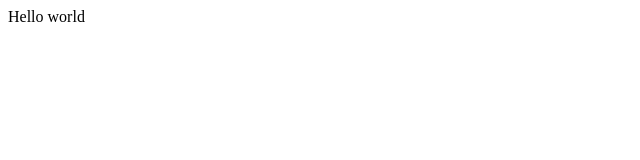
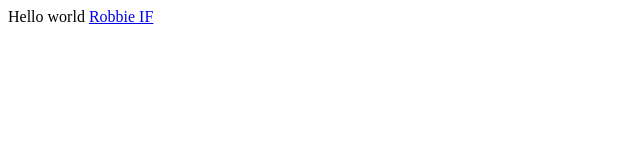
Before and after one commit to strievich/.github.io, a plain HTML site: page index.html in a window 1280 px wide. Shown: the full height of the page, 0-640 px from the left. Drawn offline with Linux system fonts and the light colour scheme.

Commit message:
Update index.html

```diff
--- a/index.html
+++ b/index.html
@@ -1 +1,3 @@
 Hello world
+
+<a href="strievich.github.io/Robbie.html"> Robbie IF</a>
```
